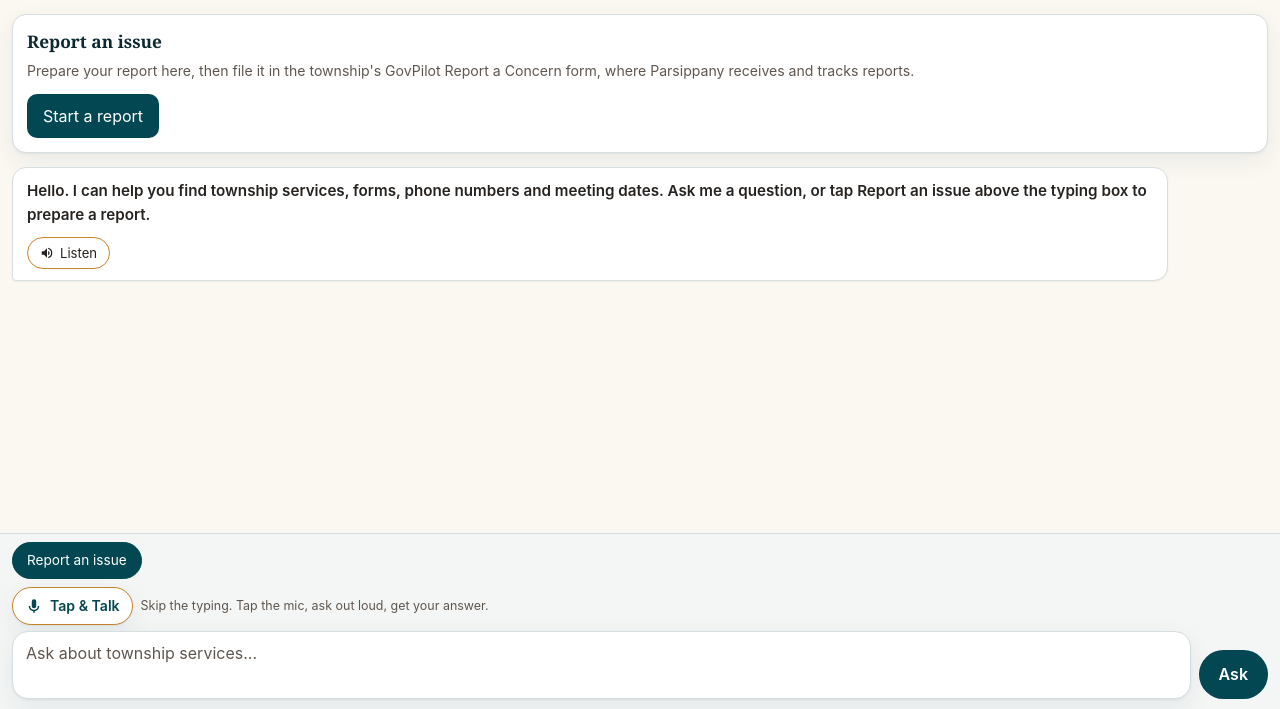
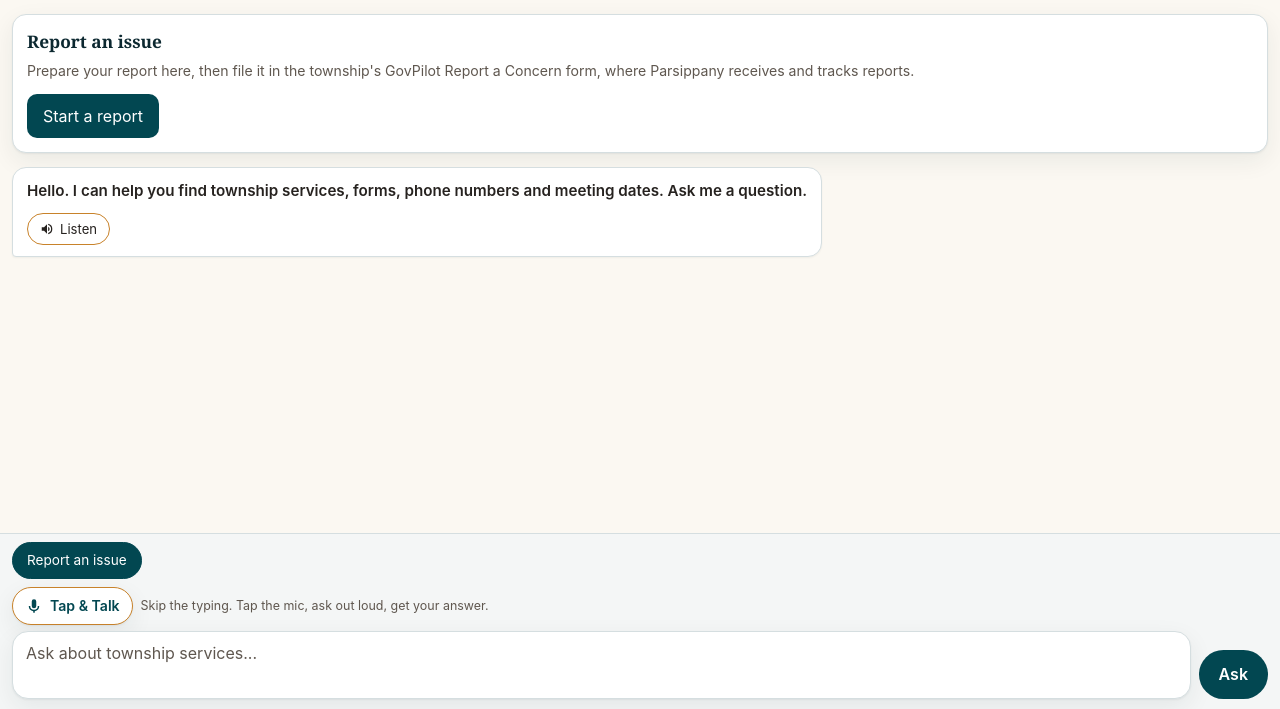
Before and after one commit to vmmi-nick/parsippany-chatbot, a website: page public/embed.html in a window 1280 px wide. Shown: the part 91-800 px from the top of the page. Drawn offline with Linux system fonts and the light colour scheme.

Commit message:
Popup greeting trimmed to end at Ask me a question

```diff
--- a/public/embed.html
+++ b/public/embed.html
@@ -253,7 +253,7 @@
       placeholder: 'Ask about township services...', ask: 'Ask', contact: 'Contact',
       source: 'Source', thinking: 'Checking the township sources...',
       qLabel: 'Ask about township services',
-      greeting: 'Hello. I can help you find township services, forms, phone numbers and meeting dates. Ask me a question, or tap Report an issue above the typing box to prepare a report.',
+      greeting: 'Hello. I can help you find township services, forms, phone numbers and meeting dates. Ask me a question.',
       voice: { mic: 'Tap & Talk', listening: 'Listening...', listen: 'Listen', stop: 'Stop', encourage: 'Skip the typing. Tap the mic, ask out loud, get your answer.', nohear: "I didn't catch that. Tap the microphone and try again.", blocked: 'Microphone access is blocked. Allow the microphone in your browser settings, or type your question instead.', network: 'Voice recognition needs an internet connection.' },
       report: {
         title: 'Report an issue',
@@ -290,7 +290,7 @@
       source: 'Fuente', thinking: 'Consultando las fuentes del municipio...',
 
       qLabel: 'Pregunte sobre los servicios del municipio',
-      greeting: 'Hola. Puedo ayudarle a encontrar servicios del municipio, formularios, números de teléfono y fechas de reuniones. Hágame una pregunta, o toque Reportar un problema encima del cuadro de texto para preparar un reporte.',
+      greeting: 'Hola. Puedo ayudarle a encontrar servicios del municipio, formularios, números de teléfono y fechas de reuniones. Hágame una pregunta.',
       voice: { mic: 'Toque y hable', listening: 'Escuchando...', listen: 'Escuchar', stop: 'Detener', encourage: 'Sin escribir. Toque el micrófono, pregunte en voz alta y reciba su respuesta.', nohear: 'No escuché eso. Toque el micrófono e inténtelo de nuevo.', blocked: 'El acceso al micrófono está bloqueado. Permita el micrófono en los ajustes de su navegador, o escriba su pregunta.', network: 'El reconocimiento de voz necesita una conexión a internet.' },
       report: {
         title: 'Reportar un problema',
```
